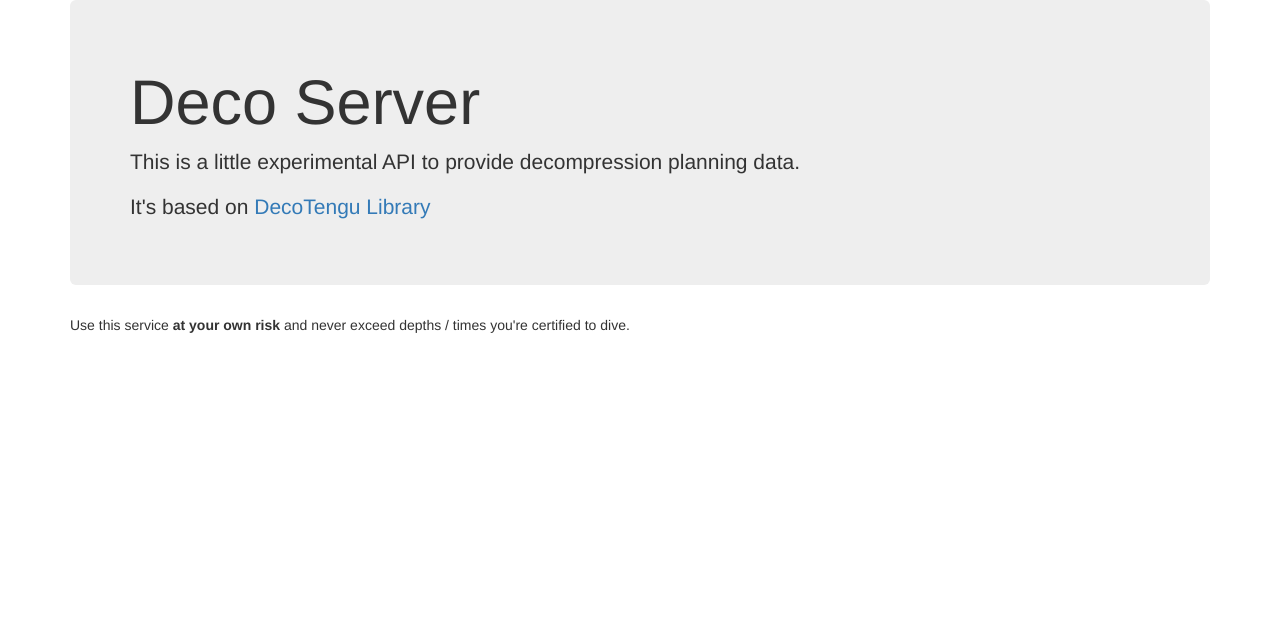
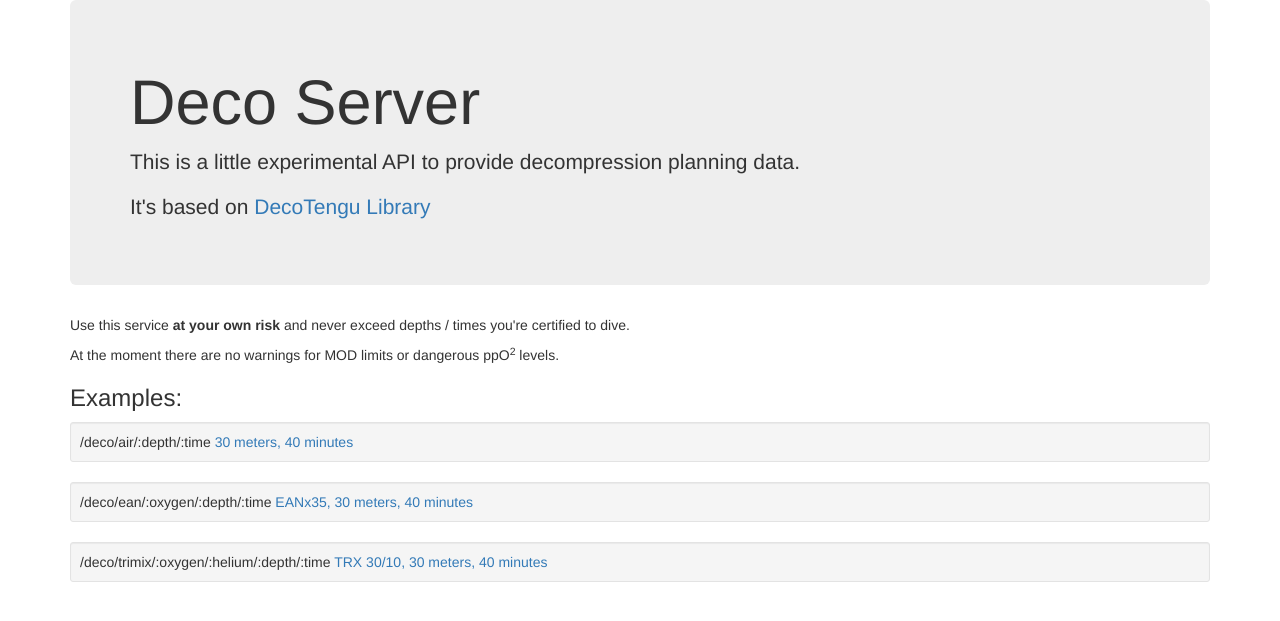
Before and after one commit to Tombio/DecoServer, a Flask app: page / in a window 1280 px wide. Shown: the top 621 px of the page. Run offline with Flask 2, Linux system fonts and the light colour scheme; some libraries are stand-ins or nearby versions.

Commit message:
Added example cases to index

```diff
--- a/app/templates/index.html
+++ b/app/templates/index.html
@@ -14,5 +14,10 @@
     <p>It's based on <a href="https://wrobell.dcmod.org/decotengu/">DecoTengu Library</a></p>
   </div>
   <p>Use this service <b>at your own risk</b> and never exceed depths / times you're certified to dive.</p>
+  <p>At the moment there are no warnings for MOD limits or dangerous ppO<sup>2</sup> levels.</p>
+  <h3>Examples: </h3>
+  <div class="well well-sm">/deco/air/:depth/:time <a target="_blank" href="/deco/air/30/40">30 meters, 40 minutes</a></div>
+  <div class="well well-sm">/deco/ean/:oxygen/:depth/:time <a target="_blank" href="/deco/ean/35/30/40">EANx35, 30 meters, 40 minutes</a></div>
+  <div class="well well-sm">/deco/trimix/:oxygen/:helium/:depth/:time <a target="_blank" href="/deco/trimix/30/10/30/40">TRX 30/10, 30 meters, 40 minutes</a></div>
 </div>
 </html>
```
